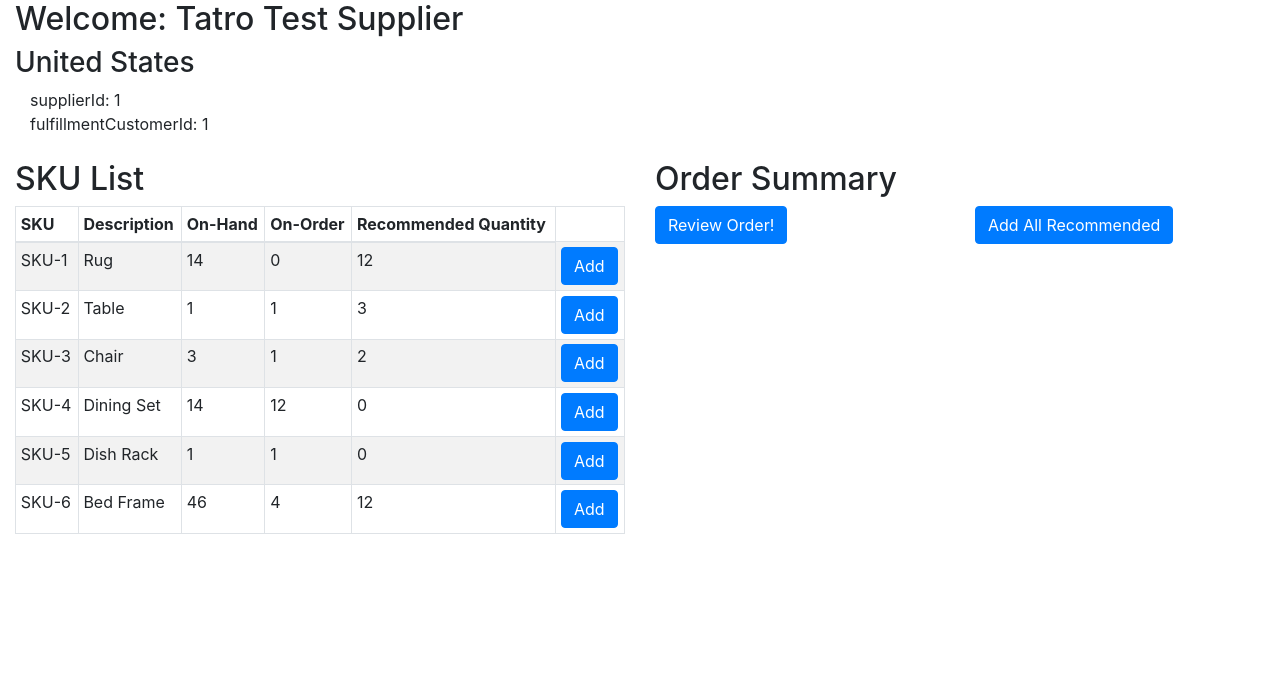
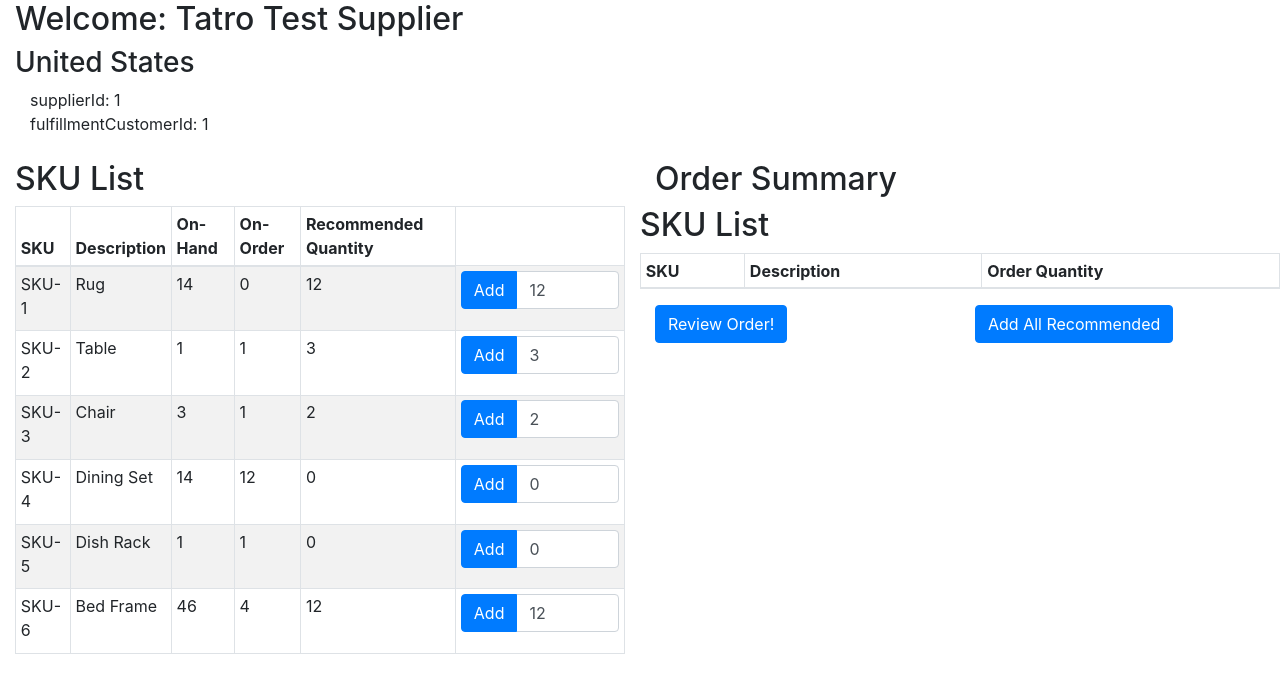
Before and after one commit to ttatro32690/ts-react, a React app: page / in a window 1280 px wide. Shown: the top 692 px of the page. Built offline with nearby package versions, Linux system fonts and the light colour scheme.

Commit message:
Working add all recommended, add products, remove products with modals, summaries etc.

```diff
--- a/src/Application/ApplicationContainer.tsx
+++ b/src/Application/ApplicationContainer.tsx
@@ -1,11 +1,17 @@
-import React, { useContext } from "react";
+import React, { useContext, useState } from "react";
 import { GlobalContext } from "../app";
 import { Button, Col, Row } from "react-bootstrap";
 import { mockProductData } from "../components/Products";
-import { ProductsTable, HandleProductAddClick } from "../components/Products";
+import {
+  ProductsTable,
+  ProductsSummary,
+  HandleProductAddClick
+} from "../components/Products";
 
 const ApplicationContainer = () => {
-  const { applicationDispatch } = useContext(GlobalContext);
+  const { applicationState, applicationDispatch } = useContext(GlobalContext);
+  // Fake a useQuery fetch (kind of?)
+  const [products] = useState(mockProductData);
 
   const handleOrderSummaryClick = () => {
     applicationDispatch({ type: "openModal" });
@@ -24,13 +30,17 @@ const ApplicationContainer = () => {
       <Row>
         <Col>
           <ProductsTable
-            products={mockProductData}
+            products={products}
             handleClick={handleProductTableClick}
           />
         </Col>
-
         <Col>
           <h2>Order Summary</h2>
+          <Row>
+            <ProductsSummary
+              products={applicationState.globalState.productSummary}
+            />
+          </Row>
           <Row>
             <Col>
               <Button onClick={handleOrderSummaryClick}>Review Order!</Button>
@@ -38,7 +48,10 @@ const ApplicationContainer = () => {
             <Col>
               <Button
                 onClick={() => {
-                  applicationDispatch({ type: "addAllRecommended" });
+                  applicationDispatch({
+                    type: "addAllRecommended",
+                    payload: { products }
+                  });
                 }}
               >
                 Add All Recommended
--- a/src/app.tsx
+++ b/src/app.tsx
@@ -18,14 +18,18 @@ const applicationReducer: Reducer<State, Action> = (state, action) => {
         globalState: { ...state.globalState, isModalOpen: false }
       };
     case "addProductToOrder":
+      const isInProductSummary =
+        state.globalState.productSummary
+          .map(({ id }) => id)
+          .indexOf(action.payload.product.id) !== -1;
+
       return {
         ...state,
         globalState: {
           ...state.globalState,
-          productSummary: [
-            ...state.globalState.productSummary,
-            action.payload.product
-          ]
+          productSummary: isInProductSummary
+            ? [...state.globalState.productSummary]
+            : [...state.globalState.productSummary, action.payload.product]
         }
       };
     case "removeProductFromOrder":
@@ -34,7 +38,7 @@ const applicationReducer: Reducer<State, Action> = (state, action) => {
         globalState: {
           ...state.globalState,
           productSummary: state.globalState.productSummary.filter(({ id }) => {
-            action.payload.id !== id;
+            return action.payload.id !== id;
           })
         }
       };
@@ -43,8 +47,10 @@ const applicationReducer: Reducer<State, Action> = (state, action) => {
         ...state,
         globalState: {
           ...state.globalState,
-          productSummary: state.globalState.productSummary.filter(
-            ({ recommendedQuantity }) => recommendedQuantity
+          productSummary: action.payload.products.filter(
+            ({ recommendedQuantity }) => {
+              return recommendedQuantity > 0;
+            }
           )
         }
       };
--- a/src/components/Products/ProductsTable.tsx
+++ b/src/components/Products/ProductsTable.tsx
@@ -1,6 +1,6 @@
-import React from "react";
+import React, { useState, ChangeEvent } from "react";
 import { Product } from "./types";
-import { Button, Table } from "react-bootstrap";
+import { Button, FormControl, InputGroup, Table } from "react-bootstrap";
 import { HandleProductAddClick } from "./types";
 
 interface Props {
@@ -25,26 +25,11 @@ const ProductsTable = ({ products, handleClick }: Props) => {
         <tbody>
           {products.map(product => {
             return (
-              <tr key={product.id}>
-                <td>{product.id}</td>
-                <td>{product.description}</td>
-                <td>{product.onHand}</td>
-                <td>{product.onOrder}</td>
-                <td>{product.recommendedQuantity}</td>
-                <td>
-                  {handleClick && (
-                    <Button
-                      onClick={() => {
-                        handleClick({
-                          product
-                        });
-                      }}
-                    >
-                      Add
-                    </Button>
-                  )}
-                </td>
-              </tr>
+              <ProductRow
+                key={product.id}
+                product={product}
+                handleClick={handleClick}
+              />
             );
           })}
         </tbody>
@@ -53,4 +38,60 @@ const ProductsTable = ({ products, handleClick }: Props) => {
   );
 };
 
+interface ProductRowProps {
+  product: Product;
+  handleClick?: HandleProductAddClick;
+}
+
+const ProductRow = ({ product, handleClick }: ProductRowProps) => {
+  const [stateProduct, setStateProduct] = useState(product);
+  const [recommendedQuantity, setRecommendedQuantity] = useState(
+    product.recommendedQuantity
+  );
+
+  const handleFormControlChange = (e: ChangeEvent<HTMLInputElement>) => {
+    console.log(e.target.value);
+    setStateProduct({
+      ...stateProduct,
+      recommendedQuantity: parseInt(e.target.value)
+    });
+    setRecommendedQuantity(parseInt(e.target.value));
+  };
+
+  return (
+    <tr>
+      <td>{product.id}</td>
+      <td>{product.description}</td>
+      <td>{product.onHand}</td>
+      <td>{product.onOrder}</td>
+      <td>{product.recommendedQuantity}</td>
+      <td>
+        {handleClick && (
+          <>
+            <InputGroup className="mb-3">
+              <InputGroup.Prepend>
+                <Button
+                  onClick={() => {
+                    handleClick({
+                      product
+                    });
+                  }}
+                  outline-secondary="true"
+                >
+                  Add
+                </Button>
+              </InputGroup.Prepend>
+              <FormControl
+                value={recommendedQuantity.toString()}
+                onChange={handleFormControlChange}
+                aria-describedby="basic-addon1"
+              />
+            </InputGroup>
+          </>
+        )}
+      </td>
+    </tr>
+  );
+};
+
 export { ProductsTable, HandleProductAddClick };
--- a/src/components/Supplier/SupplierHeader.tsx
+++ b/src/components/Supplier/SupplierHeader.tsx
@@ -14,7 +14,7 @@ const SupplierHeader = ({
       <Container fluid>
         <div>
           {Object.keys(identifiers).map(key => {
-            return <div>{`${key}: ${identifiers[key]}`}</div>;
+            return <div key={key}>{`${key}: ${identifiers[key]}`}</div>;
           })}
         </div>
       </Container>
--- a/src/types.ts
+++ b/src/types.ts
@@ -11,7 +11,7 @@ type Action =
   | { type: "default" }
   | { type: "openModal" }
   | { type: "closeModal" }
-  | { type: "addAllRecommended" }
+  | { type: "addAllRecommended"; payload: { products: Product[] } }
   | { type: "addProductToOrder"; payload: { product: Product } }
   | { type: "removeProductFromOrder"; payload: { id: Product["id"] } };
 
```
Also changed, not shown: 2 other files (tests, documents, lock files or other folders).
